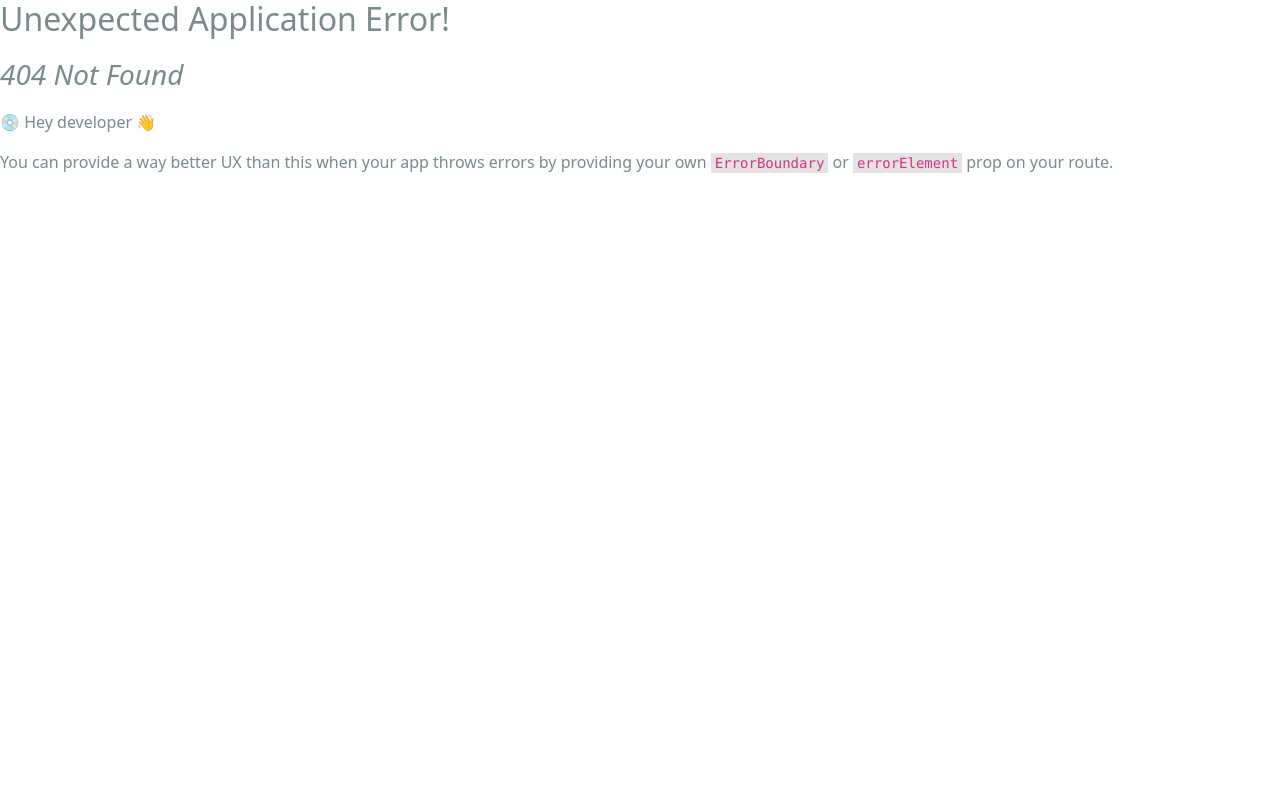
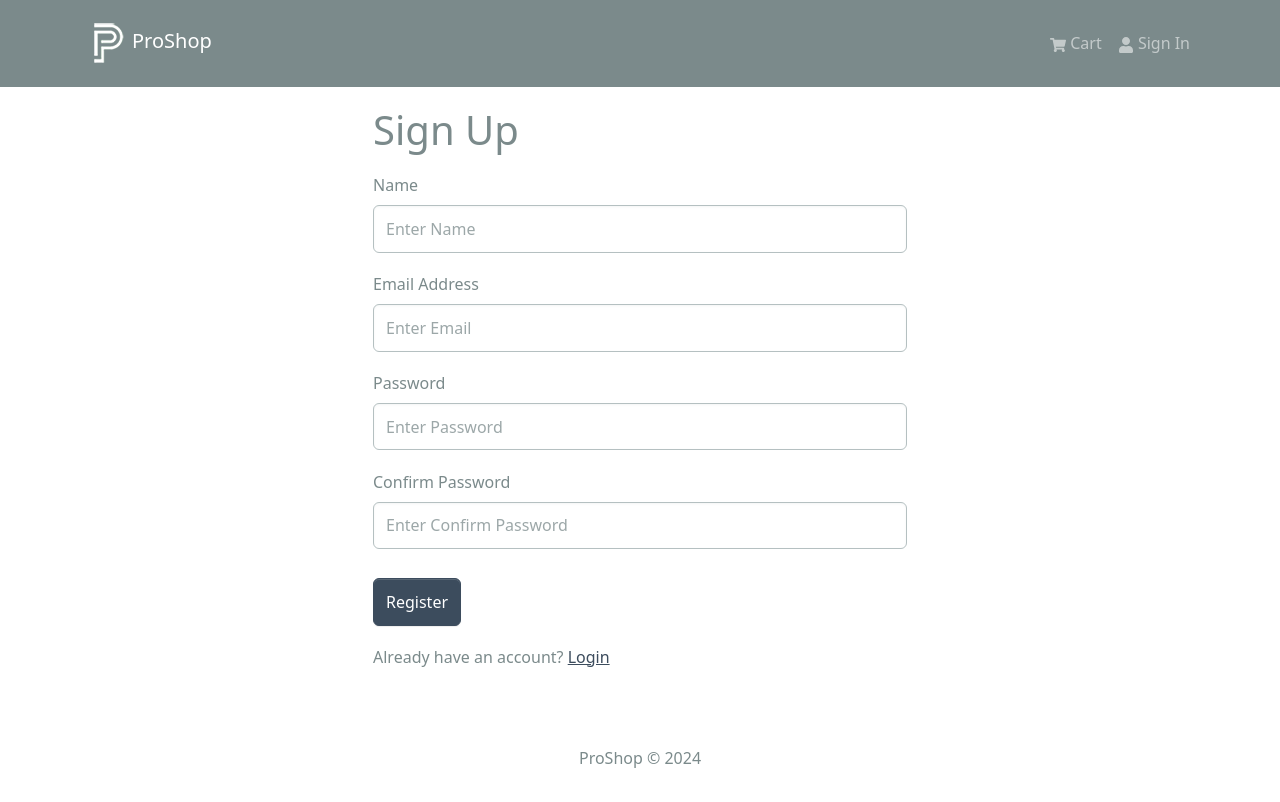
Before and after one commit to prawinGuru/ProShop-v2, a React (Create React App) app in the folder frontend/: page /register in a window 1280 px wide. Before the commit this address had no page. Shown: the top 802 px of the page. Built offline with nearby package versions, Linux system fonts and the light colour scheme.

Commit message:
Till Folder 8

```diff
--- a/frontend/package.json
+++ b/frontend/package.json
@@ -18,6 +18,7 @@
     "react-router-bootstrap": "^0.26.3",
     "react-router-dom": "^6.27.0",
     "react-scripts": "5.0.1",
+    "react-toastify": "^10.0.6",
     "web-vitals": "^2.1.4"
   },
   "scripts": {
--- a/frontend/src/App.js
+++ b/frontend/src/App.js
@@ -1,6 +1,8 @@
 import React from 'react'
 import { Container } from 'react-bootstrap';
 import { Outlet } from 'react-router-dom';
+import {ToastContainer} from 'react-toastify';
+import 'react-toastify/dist/ReactToastify.css';
 import Header from './components/Header';
 import Footer from './components/Footer';
 
@@ -18,6 +20,7 @@
     </Container>
     </main>
     <Footer/>
+    <ToastContainer/>
     </>
   )
 }
--- /dev/null
+++ b/frontend/src/components/FormContainer.jsx
@@ -0,0 +1,16 @@
+import React from 'react'
+import {Container, Row, Col} from 'react-bootstrap'
+
+const FormContainer = ({children}) => {
+  return (
+    <Container>
+        <Row className='justify-content-md-center'>
+            <Col xs={12} md={6}>
+{children}
+            </Col>
+        </Row>
+    </Container>
+  )
+}
+
+export default FormContainer;
--- a/frontend/src/components/Header.jsx
+++ b/frontend/src/components/Header.jsx
@@ -1,7 +1,10 @@
-import { Badge, Navbar, Nav, Container } from 'react-bootstrap';
+import {useNavigate} from 'react-router-dom';
+import { Badge, Navbar, Nav, Container, NavDropdown } from 'react-bootstrap';
 import { FaShoppingCart, FaUser } from 'react-icons/fa';
 import {LinkContainer} from 'react-router-bootstrap';
-import { useSelector } from 'react-redux';
+import { useSelector, useDispatch } from 'react-redux';
+import { useLogoutMutation } from '../slices/userApiSlice';
+import {logout} from '../slices/authSlice';
 import logo from '../assets/logo.png';
 
 const Header = () => {
@@ -10,7 +13,22 @@
   // .cart is get from store.js
   // object destructuring
   const {cartItems} = useSelector((state) => state.cart);
-  console.log(cartItems);
+  const {userInfo} = useSelector((state) => state.auth);
+
+  const dispatch = useDispatch();
+  const navigate = useNavigate();
+
+  const [logoutApiCall] = useLogoutMutation();
+
+  const logoutHandler = async () => {
+    try {
+      await logoutApiCall().unwrap();
+      dispatch(logout())
+      navigate('/login')
+    } catch (err) {
+      console.log(err)
+    }
+  }
 
   return (
     <header>
@@ -44,9 +62,18 @@
 </Nav.Link>
 </LinkContainer>
 
-<LinkContainer to="/login">
+{userInfo ? (
+  <NavDropdown title={userInfo.name} id='username'>
+    <LinkContainer to='/profile'>
+    <NavDropdown.Item>Profile</NavDropdown.Item>
+    </LinkContainer>
+    <NavDropdown.Item onClick={logoutHandler}>Logout</NavDropdown.Item>
+  </NavDropdown>
+) : (
+  <LinkContainer to="/login">
 <Nav.Link><FaUser/> Sign In</Nav.Link>
 </LinkContainer>
+)}
         </Nav>
     </Navbar.Collapse>
 </Container>
--- a/frontend/src/index.js
+++ b/frontend/src/index.js
@@ -18,6 +18,9 @@
 import HomeScreen from './screens/HomeScreen';
 import ProductScreen from './screens/ProductScreen';
 import CartScreen from './screens/CartScreen.jsx';
+import LoginScreen from './screens/LoginScreen.jsx';
+import RegisterScreen from './screens/RegisterScreen.jsx';
+
 
 // createBrowserRouter: Creates the router and defines the routes for the app.
 // uses browser's history API to manage the navigation in your application.
@@ -36,6 +39,8 @@
 <Route index={true} path='/' element={<HomeScreen/>}/>
 <Route path='/product/:id' element={<ProductScreen/>}/>
 <Route path='/cart' element={<CartScreen/>}/>
+<Route path='/login' element={<LoginScreen/>}/>
+<Route path='/register' element={<RegisterScreen/>}/>
     </Route>
   )
 )
--- /dev/null
+++ b/frontend/src/screens/LoginScreen.jsx
@@ -0,0 +1,87 @@
+import React from 'react'
+import { useState, useEffect } from 'react'
+import {Link, useLocation, useNavigate} from 'react-router-dom';
+import { useSelector, useDispatch } from 'react-redux';
+import { Form, Button, Row, Col } from 'react-bootstrap';
+import FormContainer from '../components/FormContainer';
+import Loader from '../components/Loader';
+import {useLoginMutation} from '../slices/userApiSlice.js';
+import { setCredentials } from '../slices/authSlice.js';
+import { toast } from 'react-toastify';
+
+const LoginScreen = () => {
+        const [email, setEmail] = useState('')
+        const [password, setPassword] = useState('')
+
+        const dispatch = useDispatch();
+        const navigate = useNavigate();
+
+        const [login, {isLoading}] = useLoginMutation();
+        const {userInfo} = useSelector((state) => state.auth);
+
+        const {search} = useLocation();
+        const sp = new URLSearchParams(search);
+        const redirect = sp.get('redirect') || '/';
+
+        useEffect(() => {
+            if(userInfo){
+                navigate(redirect)
+            }
+        }, [userInfo, redirect, navigate])
+
+        const submitHandler = async (e) => {
+            e.preventDefault()
+            try {
+                const res = await login({email, password}).unwrap();
+                dispatch(setCredentials({...res, }));
+                navigate(redirect)
+            } catch (err) {
+                toast.error(err?.data?.message || err.error);
+
+            }
+        }
+
+  return (
+    <FormContainer>
+        <h1>Sign In</h1>
+
+        <Form onSubmit={submitHandler}>
+            <Form.Group controlId='email'className='my-3'>
+<Form.Label>Email Address</Form.Label>
+<Form.Control
+type='email'
+placeholder='Enter Email'
+value={email}
+onChange={(e) => setEmail(e.target.value)} >
+
+</Form.Control>
+            </Form.Group>
+
+            <Form.Group controlId='password'className='my-3'>
+<Form.Label>Password</Form.Label>
+<Form.Control
+type='password'
+placeholder='Enter Password'
+value={password}
+onChange={(e) => setPassword(e.target.value)} >
+
+</Form.Control>
+            </Form.Group>
+
+            <Button type='submit' variant='primary' className='mt-2' disabled={isLoading}>
+                Sign In
+            </Button>
+
+            {isLoading && <Loader/>}
+        </Form>
+
+        <Row className='py-3'>
+            <Col>
+            New Customer? <Link to={redirect ? `/register?redirct=${redirect}` : '/register'}> Register</Link>
+            </Col>
+        </Row>
+    </FormContainer>
+  )
+}
+
+export default LoginScreen;
--- /dev/null
+++ b/frontend/src/screens/RegisterScreen.jsx
@@ -0,0 +1,120 @@
+import React from 'react'
+import { useState, useEffect } from 'react'
+import {Link, useLocation, useNavigate} from 'react-router-dom';
+import { useSelector, useDispatch } from 'react-redux';
+import { Form, Button, Row, Col } from 'react-bootstrap';
+import FormContainer from '../components/FormContainer';
+import Loader from '../components/Loader';
+import {useRegisterMutation} from '../slices/userApiSlice.js';
+import { setCredentials } from '../slices/authSlice.js';
+import { toast } from 'react-toastify';
+
+const RegisterScreen = () => {
+        const [name, setName] = useState('')
+        const [email, setEmail] = useState('')
+        const [password, setPassword] = useState('')
+        const [confirmPassword, setConfirmPassword] = useState('')
+
+        const dispatch = useDispatch();
+        const navigate = useNavigate();
+
+        const [register, {isLoading}] = useRegisterMutation();
+        const {userInfo} = useSelector((state) => state.auth);
+
+        const {search} = useLocation();
+        const sp = new URLSearchParams(search);
+        const redirect = sp.get('redirect') || '/';
+
+        useEffect(() => {
+            if(userInfo){
+                navigate(redirect)
+            }
+        }, [userInfo, redirect, navigate])
+
+        const submitHandler = async (e) => {
+            e.preventDefault();
+
+            if(password !== confirmPassword){
+                toast.error('Password do not match');
+                return;
+            }
+            else{
+                try {
+                    const res = await register({name, email, password}).unwrap();
+                    dispatch(setCredentials({...res, }));
+                    navigate(redirect)
+                } catch (err) {
+                    toast.error(err?.data?.message || err.error);
+
+                }
+            }
+
+        }
+
+  return (
+    <FormContainer>
+        <h1>Sign Up</h1>
+
+        <Form onSubmit={submitHandler}>
+
+             <Form.Group controlId='name'className='my-3'>
+<Form.Label>Name</Form.Label>
+<Form.Control
+type='text'
+placeholder='Enter Name'
+value={name}
+onChange={(e) => setName(e.target.value)} >
+
+</Form.Control>
+            </Form.Group>
+
+            <Form.Group controlId='email'className='my-3'>
+<Form.Label>Email Address</Form.Label>
+<Form.Control
+type='email'
+placeholder='Enter Email'
+value={email}
+onChange={(e) => setEmail(e.target.value)} >
+
+</Form.Control>
+            </Form.Group>
+
+            <Form.Group controlId='password'className='my-3'>
+<Form.Label>Password</Form.Label>
+<Form.Control
+type='password'
+placeholder='Enter Password'
+value={password}
+onChange={(e) => setPassword(e.target.value)} >
+
+</Form.Control>
+            </Form.Group>
+
+            <Form.Group controlId='confirmPassword'className='my-3'>
+<Form.Label>Confirm Password</Form.Label>
+<Form.Control
+type='password'
+placeholder='Enter Confirm Password'
+value={confirmPassword}
+onChange={(e) => setConfirmPassword(e.target.value)} >
+
+</Form.Control>
+            </Form.Group>
+
+            <Button type='submit' variant='primary' className='mt-2' disabled={isLoading}>
+                Register
+            </Button>
+
+            {isLoading && <Loader/>}
+        </Form>
+
+        <Row className='py-3'>
+            <Col>
+            Already have an account? <Link to={redirect ? `/login?redirct=${redirect}` : '/login'}> Login</Link>
+            </Col>
+        </Row>
+    </FormContainer>
+  )
+}
+
+export default RegisterScreen;
--- /dev/null
+++ b/frontend/src/slices/authSlice.js
@@ -0,0 +1,28 @@
+import { createSlice } from '@reduxjs/toolkit';
+
+const initialState = {
+    userInfo: localStorage.getItem('userInfo') ? JSON.parse(localStorage.getItem('userInfo')) : null,
+
+}
+
+const authSlice = createSlice({
+name: 'auth',
+initialState,
+reducers: {
+    setCredentials: (state, action) => {
+        state.userInfo = action.payload;
+        localStorage.setItem('userInfo', JSON.stringify(action.payload));
+    },
+
+    logout: (state, action) => {
+        state.userInfo = null;
+        localStorage.removeItem('userInfo');
+
+    }
+}
+
+});
+
+export const {setCredentials, logout} = authSlice.actions;
+
+export default authSlice.reducer;
--- /dev/null
+++ b/frontend/src/slices/userApiSlice.js
@@ -0,0 +1,36 @@
+import { USERS_URL } from "../constants";
+import { apiSlice } from "./apiSlice";
+
+// Creates a new slice, productsApiSlice, which extends apiSlice by injecting new endpoints specific to products.
+export const usersApiSlice = apiSlice.injectEndpoints({
+    endpoints: (builder) => ({
+
+        // POST Api
+        login: builder.mutation({
+
+            // actual HTTP request configuration:
+            query: (data) => ({
+                url: `${USERS_URL}/auth`,
+                method: 'POST',
+                body: data
+            }),
+        }),
+
+        register: builder.mutation({
+            query: (data) => ({
+                url: `${USERS_URL}`,
+                method: 'POST',
+                body: data
+            })
+        }),
+
+logout: builder.mutation({
+    query: () => ({
+        url: `${USERS_URL}/logout`,
+        method: 'POST'
+    })
+})
+    }),
+})
+
+export const {useLoginMutation, useLogoutMutation, useRegisterMutation} = usersApiSlice;
--- a/frontend/src/store.js
+++ b/frontend/src/store.js
@@ -1,6 +1,7 @@
 import {configureStore} from '@reduxjs/toolkit';
 import { apiSlice } from './slices/apiSlice.js';
 import cartSliceReducer from './slices/cartSlice.js';
+import authSliceReducer from './slices/authSlice.js';
 
 const store = configureStore({
     reducer: {
@@ -9,6 +10,7 @@
         // This enables the store to manage state updates based on actions across the entire application.
         [apiSlice.reducerPath]: apiSlice.reducer,
         cart: cartSliceReducer,
+        auth: authSliceReducer,
     },
 
     //  intercept actions before they reach the reducer  like async operations, logging, error handling, etc.
```
Also changed, not shown: 1 other file (tests, documents, lock files or other folders).
